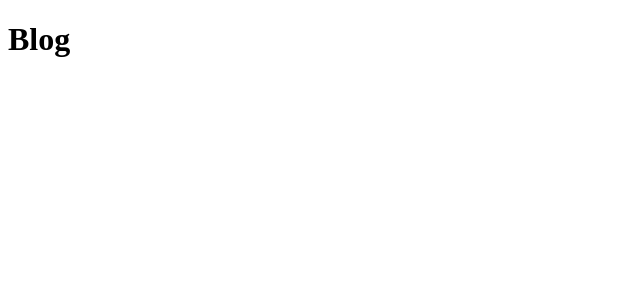
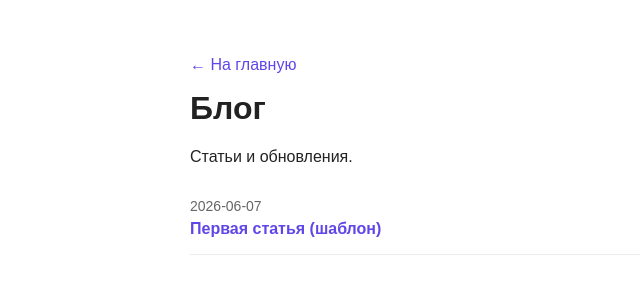
Before and after one commit to kukushkinaoa-pixel/my-landing, a plain HTML site: page blog/index.html in a window 1280 px wide. Shown: the whole page, without its empty margins (0-640 px from the left). Drawn offline with Linux system fonts and the light colour scheme.

Commit message:
Update index.html

```diff
--- a/blog/index.html
+++ b/blog/index.html
@@ -1 +1,29 @@
-<!doctype html><html><body><h1>Blog</h1></body></html>
+<!DOCTYPE html>
+<html lang="ru">
+<head>
+  <meta charset="UTF-8" />
+  <meta name="viewport" content="width=device-width, initial-scale=1.0" />
+  <title>Блог — Okey, LadCraft</title>
+  <style>
+    body { font-family: Arial, sans-serif; margin: 0; padding: 40px 20px; color: #222; }
+    .wrap { max-width: 900px; margin: 0 auto; }
+    h1 { margin-top: 0; }
+    a { color: #5f46e8; text-decoration: none; }
+    a:hover { text-decoration: underline; }
+    .post { padding: 16px 0; border-bottom: 1px solid #ececec; }
+    .date { color: #666; font-size: 14px; margin-bottom: 6px; }
+  </style>
+</head>
+<body>
+  <div class="wrap">
+    <p><a href="../index.html">← На главную</a></p>
+    <h1>Блог</h1>
+    <p>Статьи и обновления.</p>
+
+    <div class="post">
+      <div class="date">2026-06-07</div>
+      <a href="./template-post.html"><strong>Первая статья (шаблон)</strong></a>
+    </div>
+  </div>
+</body>
+</html>
```
